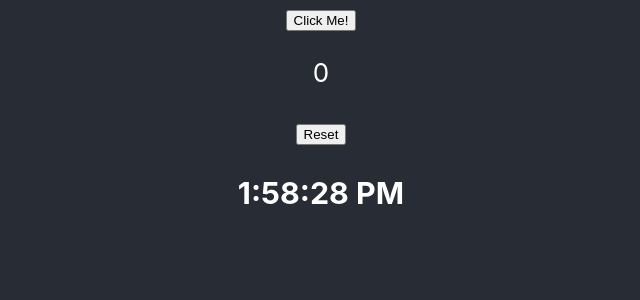
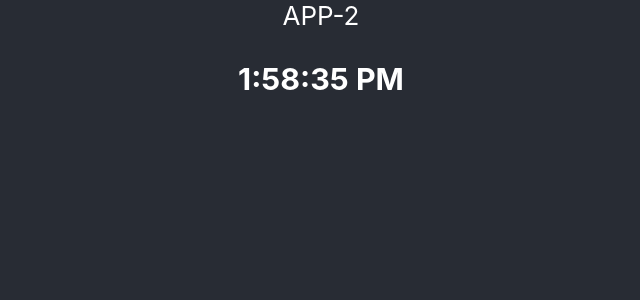
Before and after one commit to Andy-Bartkiv/react-tOP-1, a React (Create React App) app: page / in a window 1280 px wide. Shown: the top 300 px of the page, without its empty margins (319-959 px from the left). Built offline with nearby package versions, Linux system fonts and the light colour scheme.

Commit message:
app-2 started

```diff
--- /dev/null
+++ b/src/App-2.js
@@ -0,0 +1,16 @@
+import React from 'react';
+import Clock from './clock';
+import './App.css';
+
+class App extends React.Component {
+    render() {
+        return (
+            <div className="App">
+                APP-2
+                <Clock />
+            </div>
+        )
+    }
+}
+
+export default App;
--- a/src/clock.js
+++ b/src/clock.js
@@ -1,12 +1,26 @@
 import React from 'react';
-import ReactDOM from 'react-dom';
+// import ReactDOM from 'react-dom';
 
 class Clock extends React.Component {
   constructor(props) {
 		super(props);
 		this.state = {
-				date: new Date(),
+			date: new Date(),
 		}
+	}
+
+	componentDidMount() {
+		this.timerID = setInterval(() => this.tick(), 1000);
+	}
+
+	componentWillUnmount() {
+		clearInterval(this.timerID);
+	}
+
+	tick() {
+		this.setState({
+			date: new Date(),
+		})
 	}
 
 	render() {
--- a/src/index.js
+++ b/src/index.js
@@ -1,7 +1,7 @@
 import React from 'react';
 import ReactDOM from 'react-dom';
 import './index.css';
-import App from './App';
+import App from './App-2';
 
 ReactDOM.render(
   <React.StrictMode>
```
